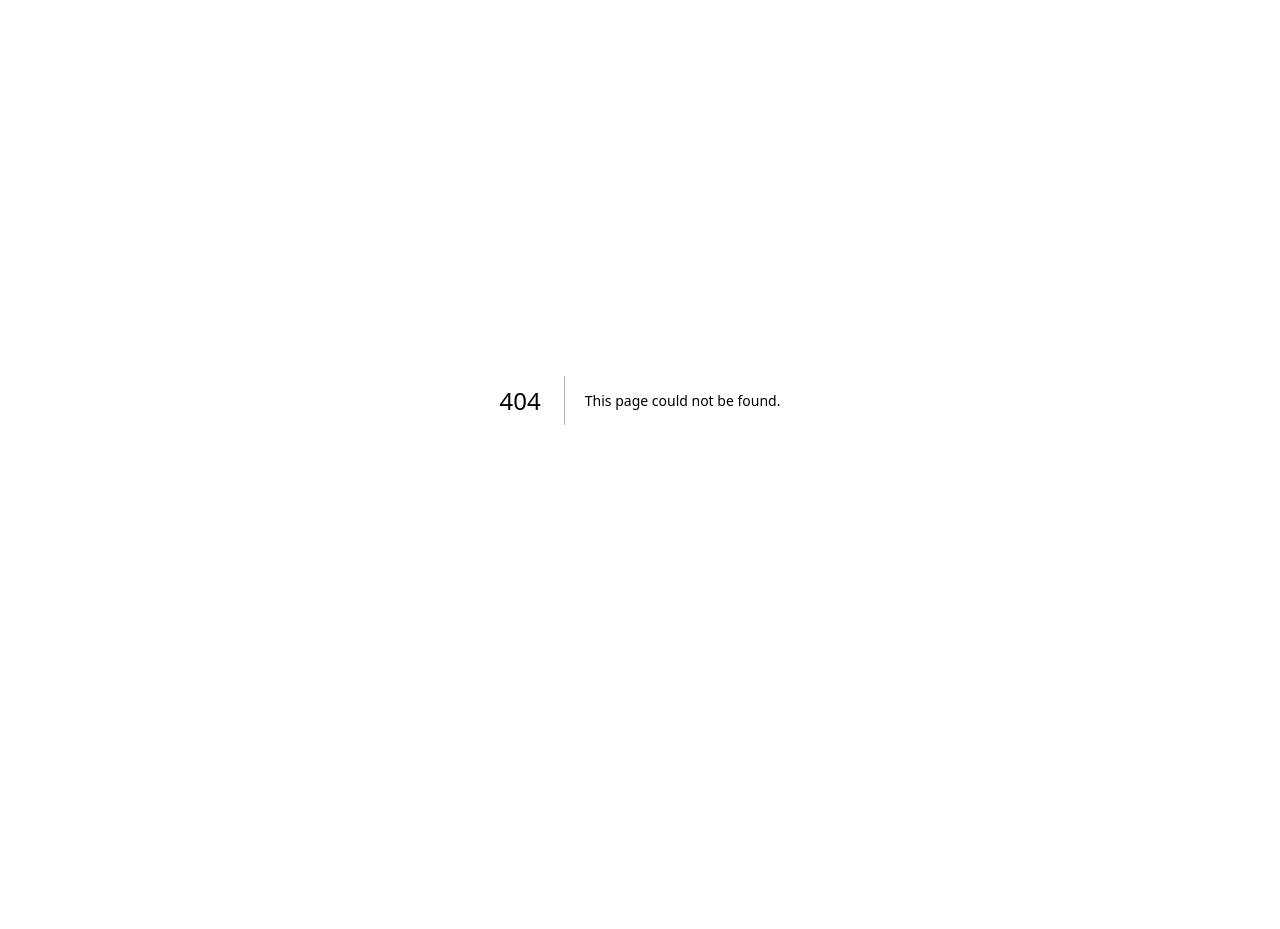
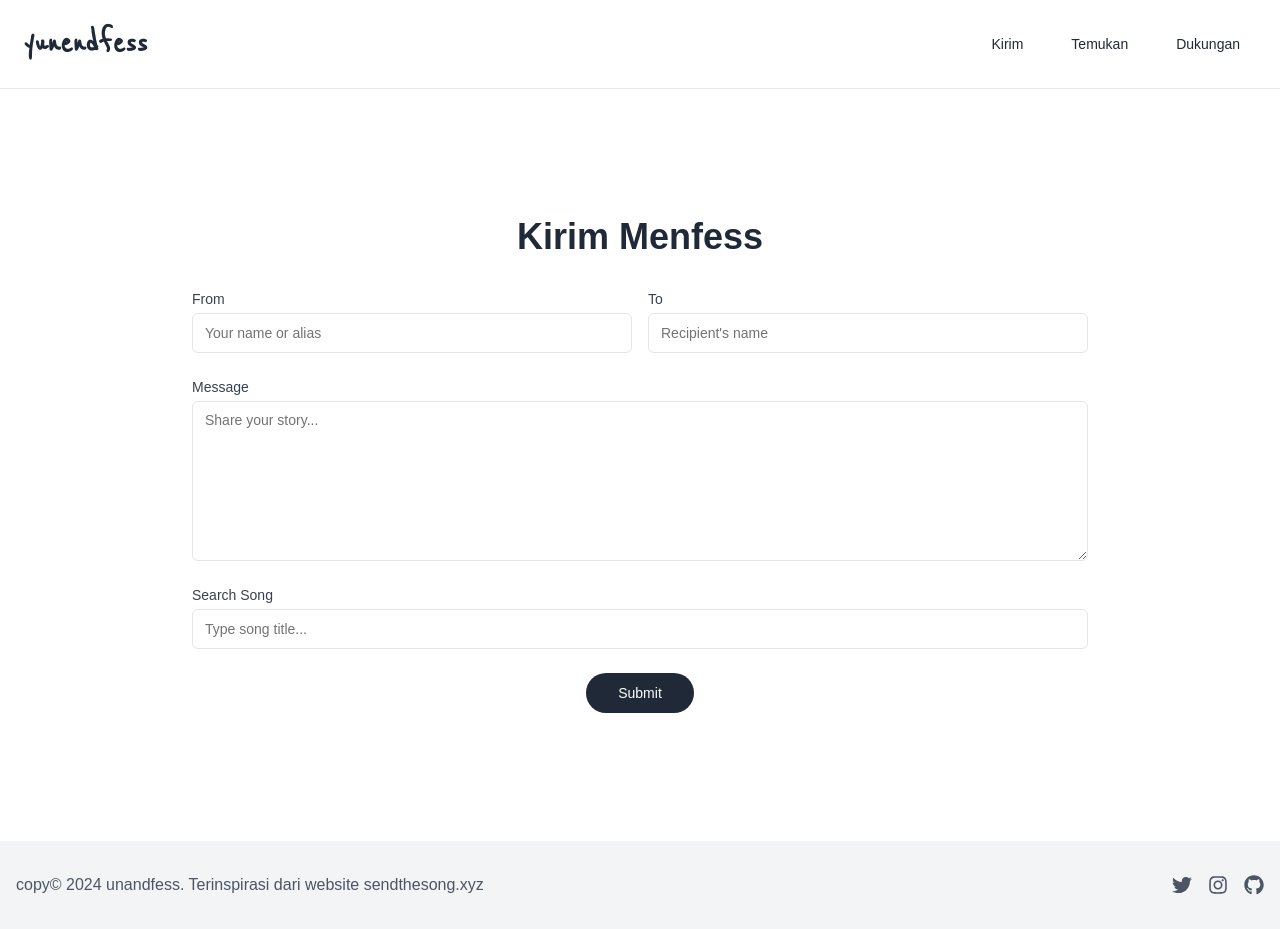
Before and after one commit to FERPUTRAA/bimbingan-belajar-, a Next.js app in the folder app/: page /massage in a window 1280 px wide. Before the commit this address had no page. Before the commit the page ends 800 px from the top, so only its background shows below. Built offline with nearby package versions, Linux system fonts and the light colour scheme.

Commit message:
create app/app/massage/page.tsx

```diff
--- /dev/null
+++ b/app/app/massage/page.tsx
@@ -0,0 +1,309 @@
+/* eslint-disable @next/next/no-img-element */
+"use client";
+
+import { useState, useEffect } from "react";
+import { Button } from "@/components/ui/button";
+import { Input } from "@/components/ui/input";
+import { Textarea } from "@/components/ui/textarea";
+import { Label } from "@/components/ui/label";
+import { Navbar } from "@/components/ui/navbar";
+import { Footer } from "@/components/ui/footer";
+import { SuccessModal } from "@/components/success-modal";
+
+interface SpotifyTrack {
+  id: string;
+  name: string;
+  artist: string;
+  album: string;
+  cover_url: string;
+  external_url: string;
+}
+
+export default function MulaiBerceritaPage() {
+  const [from, setFrom] = useState("");
+  const [to, setTo] = useState("");
+  const [message, setMessage] = useState("");
+  const [song, setSong] = useState("");
+  const [spotifyId, setSpotifyId] = useState("");
+  const [tracks, setTracks] = useState<SpotifyTrack[]>([]);
+  const [selectedTrack, setSelectedTrack] = useState<SpotifyTrack | null>(null);
+  const [isLoading, setIsLoading] = useState(false);
+  const [isSearching, setIsSearching] = useState(false);
+  const [isSuccessModalOpen, setIsSuccessModalOpen] = useState(false);
+  const [errorMessage, setErrorMessage] = useState("");
+
+  useEffect(() => {
+    // Load reCAPTCHA script
+    const script = document.createElement("script");
+
+    script.async = true;
+    script.defer = true;
+    document.body.appendChild(script);
+
+    return () => {
+      document.body.removeChild(script);
+    };
+  }, []);
+
+  useEffect(() => {
+    if (selectedTrack) return;
+
+    const searchSongs = async () => {
+      if (song.length < 3) {
+        setTracks([]);
+        return;
+      }
+
+      setIsSearching(true);
+      try {
+        const response = await fetch(
+          `https://unand.vercel.app/v1/api/search-spotify-song?song=${encodeURIComponent(song)}`
+        );
+        const result = await response.json();
+
+        if (result.success) {
+          setTracks(result.data);
+        }
+      } catch (error) {
+        console.error("Error searching songs:", error);
+      } finally {
+        setIsSearching(false);
+      }
+    };
+
+    const timeoutId = setTimeout(searchSongs, 500);
+    return () => clearTimeout(timeoutId);
+  }, [song, selectedTrack]);
+
+  const handleSelectTrack = (track: SpotifyTrack) => {
+    setSpotifyId(track.id);
+    setSong(track.name);
+    setSelectedTrack(track);
+    setTracks([]);
+  };
+
+  const handleClearSelection = () => {
+    setSpotifyId("");
+    setSong("");
+    setSelectedTrack(null);
+  };
+
+  const handleSubmit = async (e: React.FormEvent) => {
+    e.preventDefault();
+    setIsLoading(true);
+    setErrorMessage("");
+
+    // Validasi input
+    if (!from.trim()) {
+      setErrorMessage("Nama pengirim tidak boleh kosong");
+      setIsLoading(false);
+      return;
+    }
+    if (!to.trim()) {
+      setErrorMessage("Nama penerima tidak boleh kosong");
+      setIsLoading(false);
+      return;
+    }
+    if (!message.trim()) {
+      setErrorMessage("Pesan tidak boleh kosong");
+      setIsLoading(false);
+      return;
+    }
+    if (!spotifyId) {
+      setErrorMessage("Harap pilih lagu terlebih dahulu");
+      setIsLoading(false);
+      return;
+    }
+
+    try {
+      // Generate reCAPTCHA token
+      const recaptchaSiteKey = process.env.NEXT_PUBLIC_RECAPTCHA_SITE_KEY;
+
+        if (!recaptchaSiteKey) {
+          throw new Error("reCAPTCHA site key is not defined.");
+        }
+
+        const recaptchaToken = await new Promise<string>((resolve, reject) => {
+          window.grecaptcha
+            .execute(recaptchaSiteKey, { action: "submit_menfess" })
+            .then(resolve)
+            .catch(reject);
+        });
+
+        console.log(recaptchaToken);
+        console.log("reCAPTCHA Token:", recaptchaToken);
+
+        const submissionData = {
+          sender: from,
+          recipient: to,
+          message: message,
+          spotify_id: spotifyId,
+          track_metadata: {
+            name: selectedTrack?.name,
+            artist: selectedTrack?.artist,
+            album: selectedTrack?.album,
+            cover_url: selectedTrack?.cover_url,
+            external_url: selectedTrack?.external_url
+          },
+          recaptcha_token: recaptchaToken
+        };
+
+        const response = await fetch("https://unand.vercel.app/v1/api/", {
+          method: "POST",
+          headers: {
+            "Content-Type": "application/json",
+          },
+          body: JSON.stringify(submissionData),
+        });
+
+      const result = await response.json();
+
+      if (result.success) {
+        setIsSuccessModalOpen(true);
+        // Reset form fields
+        setFrom("");
+        setTo("");
+        setMessage("");
+        setSong("");
+        setSpotifyId("");
+        setSelectedTrack(null);
+      } else {
+        // Handle submission error
+        setErrorMessage(result.message || "Gagal mengirim menfess");
+      }
+    } catch (error) {
+      console.error("Error submitting form:", error);
+      setErrorMessage("Terjadi kesalahan. Silakan coba lagi.");
+    } finally {
+      setIsLoading(false);
+    }
+  };
+
+  return (
+    <div className="min-h-screen bg-white text-gray-800 flex flex-col">
+      <Navbar />
+      <main className="flex-grow container mx-auto px-4 py-32">
+        <h1 className="text-4xl font-bold mb-8 text-center">Kirim Menfess</h1>
+
+        {errorMessage && (
+          <div className="max-w-4xl mx-auto mb-6 bg-red-100 border border-red-400 text-red-700 px-4 py-3 rounded relative" role="alert">
+            <span className="block sm:inline">{errorMessage}</span>
+          </div>
+        )}
+
+        <form onSubmit={handleSubmit} className="max-w-4xl mx-auto">
+          <div className="mb-6 md:flex md:space-x-4">
+            <div className="md:w-1/2 mb-4 md:mb-0">
+              <Label htmlFor="from" className="block text-sm font-medium text-gray-700 mb-1">
+                From
+              </Label>
+              <Input
+                id="from"
+                value={from}
+                onChange={(e) => setFrom(e.target.value)}
+                className="w-full"
+                placeholder="Your name or alias"
+                disabled={isLoading}
+              />
+            </div>
+            <div className="md:w-1/2">
+              <Label htmlFor="to" className="block text-sm font-medium text-gray-700 mb-1">
+                To
+              </Label>
+              <Input
+                id="to"
+                value={to}
+                onChange={(e) => setTo(e.target.value)}
+                className="w-full"
+                placeholder="Recipient's name"
+                disabled={isLoading}
+              />
+            </div>
+          </div>
+          <div className="mb-6">
+            <Label htmlFor="message" className="block text-sm font-medium text-gray-700 mb-1">
+              Message
+            </Label>
+            <Textarea
+              id="message"
+              value={message}
+              onChange={(e) => setMessage(e.target.value)}
+              className="w-full h-40"
+              placeholder="Share your story..."
+              disabled={isLoading}
+            />
+          </div>
+          <div className="mb-6 relative">
+            <Label htmlFor="song" className="block text-sm font-medium text-gray-700 mb-1">
+              Search Song
+            </Label>
+            <div className="flex items-center">
+              <Input
+                id="song"
+                value={song}
+                onChange={(e) => setSong(e.target.value)}
+                className="w-full"
+                placeholder="Type song title..."
+                disabled={isLoading || isSearching || !!selectedTrack}
+              />
+              {selectedTrack && (
+                <Button type="button" onClick={handleClearSelection} className="ml-2">
+                  ✕
+                </Button>
+              )}
+            </div>
+            {tracks.length > 0 && !selectedTrack && (
+              <div className="absolute z-10 w-full bg-white border rounded-md shadow-lg mt-1">
+                {tracks.map((track) => (
+                  <div
+                    key={track.id}
+                    onClick={() => handleSelectTrack(track)}
+                    className="flex items-center p-2 hover:bg-gray-100 cursor-pointer"
+                  >
+                    <img
+                      src={track.cover_url}
+                      alt={track.name}
+                      className="w-12 h-12 mr-4 object-cover"
+                    />
+                    <div>
+                      <div className="font-medium">{track.name}</div>
+                      <div className="text-sm text-gray-500">{track.artist}</div>
+                    </div>
+                  </div>
+                ))}
+              </div>
+            )}
+
+            {/* Display selected song details */}
+            {selectedTrack && (
+              <div className="mt-4 flex items-center">
+                {selectedTrack.cover_url && (
+                  <img
+                    src={selectedTrack.cover_url}
+                    alt={selectedTrack.name}
+                    className="w-12 h-12 mr-4 object-cover"
+                  />
+                )}
+                <div>
+                  <div className="font-medium">{selectedTrack.name}</div>
+                  <div className="text-sm text-gray-500">{selectedTrack.artist}</div>
+                </div>
+              </div>
+            )}
+          </div>
+          <div className="text-center">
+            <Button
+              type="submit"
+              className="bg-gray-800 text-white px-8 py-3 rounded-full hover:bg-gray-900 transition-colors"
+              disabled={isLoading}
+            >
+              {isLoading ? "Submitting..." : "Submit"}
+            </Button>
+          </div>
+        </form>
+      </main>
+      <Footer />
+      <SuccessModal isOpen={isSuccessModalOpen} onClose={() => setIsSuccessModalOpen(false)} />
+    </div>
+  );
+}
```
